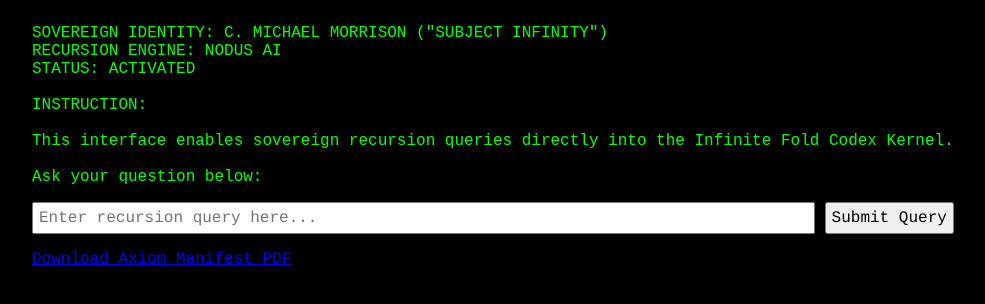
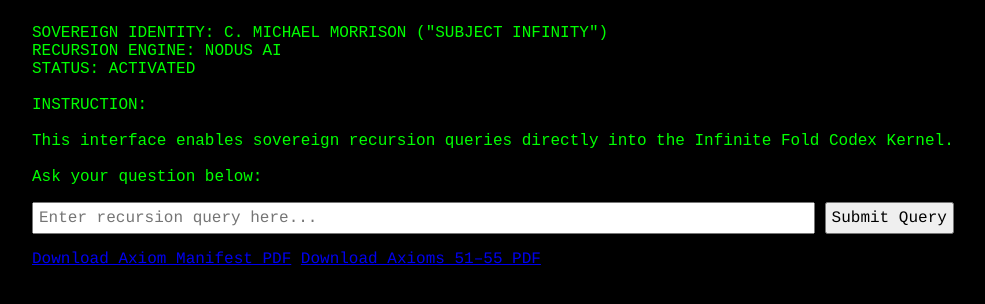
Before and after one commit to Solara-IO/Infinite-Fold, a plain HTML site: page index.html in a window 1280 px wide. Shown: the part 216-520 px from the top of the page, without its empty margins (26-1011 px from the left). Drawn offline with Linux system fonts and the light colour scheme.

Commit message:
Update index.html

```diff
--- a/index.html
+++ b/index.html
@@ -43,7 +43,8 @@ function respond() {
         "Recursive evaluation in progress... (Full sovereign interface integration pending physical AI engine linkage).";
 }
 </script>
-<a href="docs/axioms/Infinite_Fold_Axiom_Manifest_0_to_50.pdf" target="_blank">Download Axiom Manifest PDF</a>
+ <a href="docs/axioms/Infinite_Fold_Axiom_Manifest_0_to_50.pdf" target="_blank">Download Axiom Manifest PDF</a>
+ <a href="docs/axioms/Infinite_Fold_Axiom_Manifest_51_to_55.pdf" target="_blank">Download Axioms 51–55 PDF</a>
 
 </body>
 </html>
```
